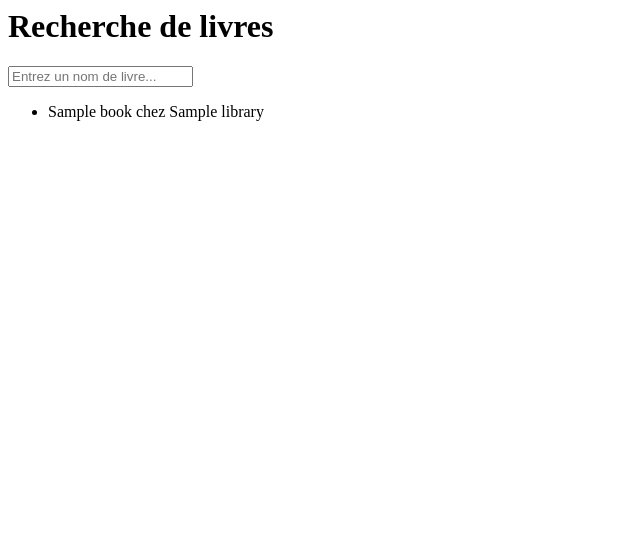
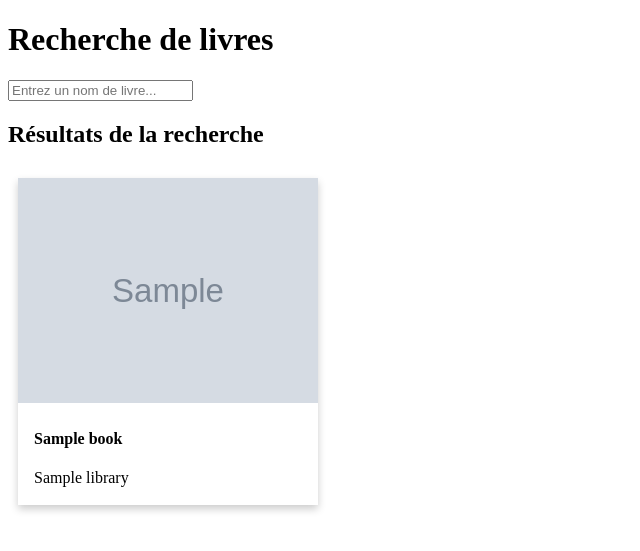
Before and after one commit to michael2509/django-app, a Django app: template book/templates/book/search.html in a window 1280 px wide. Shown: the top 551 px of the page, without its empty margins (0-640 px from the left). Run offline with Django 4.2, Linux system fonts and the light colour scheme; the template is opened without the code that fills it: values that come from a table or form of the project are taken from there, others are empty; tables that the repository leaves empty hold one stand-in row (values such as "Sample post"); grey boxes marked "Sample" are stand-in pictures.

Commit message:
add book image upload

```diff
--- a/book/models.py
+++ b/book/models.py
@@ -7,7 +7,7 @@ class Book(models.Model):
     author = models.CharField(max_length=80)
     editor = models.CharField(max_length=80)
     genre = models.CharField(max_length=30)
-    cover = models.CharField(max_length=100)
+    cover = models.ImageField(upload_to='images/', null=True, blank=True)
     # pub_date = models.DateTimeField('date published')
 
     def __str__(self):
@@ -23,7 +23,7 @@ class Book_instance(models.Model):
     return_date = models.DateTimeField('date returned', null=True, blank=True)
 
     def __str__(self):
-        return "%s chez %s" % (self.book, self.library)
+        return "%s (bibliothèque : %s)" % (self.book, self.library)
 
 
 class Library(models.Model):
--- a/book/templates/book/search.html
+++ b/book/templates/book/search.html
@@ -1,11 +1,32 @@
+{% extends 'base.html' %}
+
+{% block content %}
 <h1>Recherche de livres</h1>
 
 <form action="{% url 'search' %}" method="get">
     <input name="book_name" type="text" placeholder="Entrez un nom de livre...">
 </form>
 
-<ul>
-    {% for book_instance in book_instances %}
-        <li>{{ book_instance }}</li>
-    {% endfor %}
-</ul>
+{% comment %} check book_instance is empty {% endcomment %}
+{% if book_instances %}
+
+<h2>Résultats de la recherche</h2>
+
+<div class="result">
+{% for book_instance in book_instances %}
+<div class="card">
+    <img class="book-cover" src="{{ book_instance.book.cover.url }}" alt="Image du livre {{ book_instance.book.title }}">
+    <div class="container">
+        <h4><b>{{ book_instance.book.title }}</b></h4>
+        <p>{{ book_instance.library.name }}</p>
+    </div>
+</div>
+{% endfor %}
+</div>
+
+{% else %}
+    <p>Aucun livre ne correspond à votre recherche.</p>
+{% endif %}
+
+
+{% endblock %}
--- a/library-project/settings.py
+++ b/library-project/settings.py
@@ -123,6 +123,7 @@ USE_TZ = True
 # https://docs.djangoproject.com/en/4.1/howto/static-files/
 
 STATIC_URL = 'static/'
+STATICFILES_DIRS = [BASE_DIR / "static"]
 
 # Default primary key field type
 # https://docs.djangoproject.com/en/4.1/ref/settings/#default-auto-field
--- a/library-project/urls.py
+++ b/library-project/urls.py
@@ -1,5 +1,7 @@
 from django.contrib import admin
 from django.urls import include, path
+from django.conf import settings
+from django.conf.urls.static import static
 
 urlpatterns = [
     path('polls/', include('polls.urls')),
@@ -7,4 +9,4 @@ urlpatterns = [
     path('admin/', admin.site.urls),
     path('accounts/', include('django.contrib.auth.urls')),
     path('book/', include('book.urls')),
-]
+] + static(settings.MEDIA_URL, document_root=settings.MEDIA_ROOT)
--- a/requirements.txt
+++ b/requirements.txt
@@ -1,2 +1,3 @@
 Django==4.1
 psycopg2
+pillow
--- /dev/null
+++ b/static/style.css
@@ -0,0 +1,23 @@
+.result {
+    display: flex;
+    flex-wrap: wrap;
+}
+
+.card {
+    box-shadow: 0 4px 8px 0 rgba(0,0,0,0.2);
+    transition: 0.3s;
+    width: 300px;
+    margin: 10px;
+}
+
+.card:hover {
+    box-shadow: 0 8px 16px 0 rgba(0,0,0,0.2);
+}
+
+.container {
+    padding: 2px 16px;
+}
+
+.book-cover {
+    width: 100%;
+}
--- /dev/null
+++ b/templates/base.html
@@ -0,0 +1,11 @@
+{% load static %}
+<!DOCTYPE html>
+<html>
+    <head>
+        <link rel="stylesheet" href="{% static 'style.css' %}">
+        <title>{% block title %}Book App{% endblock title %}</title>
+    </head>
+    <body>
+        {% block content %}{% endblock %}
+    </body>
+</html>
```
Also changed, not shown: book/templates/book/index.html (+11 -12 lines), templates/book/index.html (deleted, +0 -10 lines), book/migrations/0002_alter_book_cover.py (added), 1 other file.
